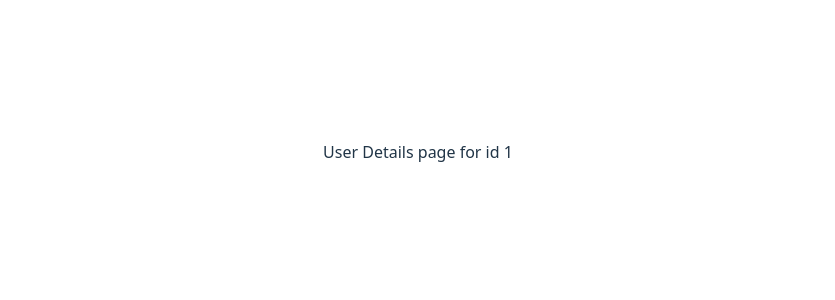
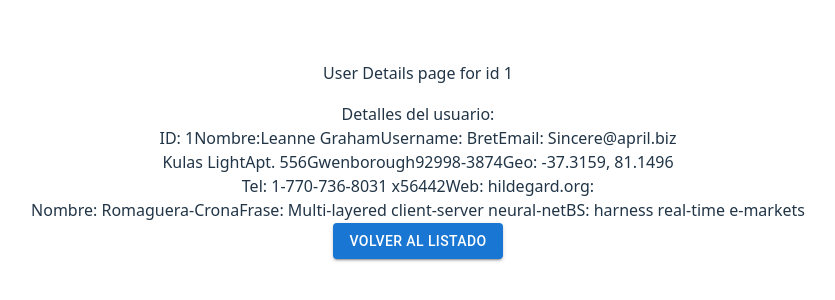
Before and after one commit to ivanezeqgonzalez/itsm-consulting, a React (Vite) app: page /userDetails/1 in a window 1280 px wide. Shown: the part 248-548 px from the top of the page, without its empty margins (222-1057 px from the left). Built offline with nearby package versions, Linux system fonts and the light colour scheme.

Commit message:
ITSM-2 Pantalla de userDetail con datos mockeados

```diff
--- /dev/null
+++ b/src/components/CardUserDetail/CardUserDetail.tsx
@@ -0,0 +1,66 @@
+import { IAddress, ICompany, IUser } from '../../domain/User'
+
+export interface ICardUserDetail {
+  user: IUser
+}
+interface IPersonalData {
+  id: number
+  name: string
+  username: string
+  email: string
+}
+
+const PersonalData = (props: IPersonalData) => {
+  const { id, name, username, email } = props
+  return (
+    <div>
+      ID: {id}
+      Nombre:{name}
+      Username: {username}
+      Email: {email}
+    </div>
+  )
+}
+interface IAddressProps {
+  address: IAddress
+}
+const Address = (props: IAddressProps) => {
+  const { address } = props
+  return (
+    <div>
+      {address.street}
+      {address.suite}
+      {address.city}
+      {address.zipcode}
+      Geo: {address.geo.lat}, {address.geo.lng}
+    </div>
+  )
+}
+interface ICompanyProps {
+  company: ICompany
+}
+const Company = (props: ICompanyProps) => {
+  const { company } = props
+  return (
+    <div>
+      Nombre: {company.name}
+      Frase: {company.catchPhrase}
+      BS: {company.bs}
+    </div>
+  )
+}
+
+const CardUserDetail = (props: ICardUserDetail) => {
+  const { user } = props
+  return (
+    <div style={{border: '1px solid white'}}>
+      Detalles del usuario:
+      <PersonalData id={user.id} name={user.name} username={user.username} email={user.email} />
+      <Address address={user.address} />
+      Tel: {user.phone}
+      Web: {user.website}:
+      <Company company={user.company} />
+    </div>
+  )
+}
+export default CardUserDetail
--- a/src/views/UserDetails.tsx
+++ b/src/views/UserDetails.tsx
@@ -1,9 +1,25 @@
 import React from 'react'
-import { useParams } from 'react-router'
+import { useNavigate, useParams } from 'react-router'
+import { USERS_MOCK } from './mocks/users'
+import CardUserDetail from '../components/CardUserDetail/CardUserDetail'
+import { Button } from '@mui/material'
 
 const UserDetails = () => {
   const { id } = useParams()
-  return <div>User Details page for id {id} </div>
+  const navigate = useNavigate()
+  const handleBack = () => {
+    navigate('/allUsers')
+  }
+
+  return (
+    <div>
+      <p>User Details page for id {id} </p>
+      <CardUserDetail user={USERS_MOCK[0]} />
+      <Button onClick={handleBack} variant='contained'>
+        Volver al listado
+      </Button>
+    </div>
+  )
 }
 
 export default UserDetails
```
